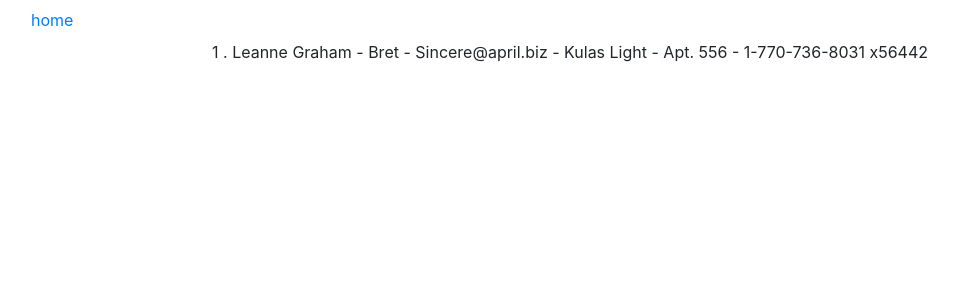
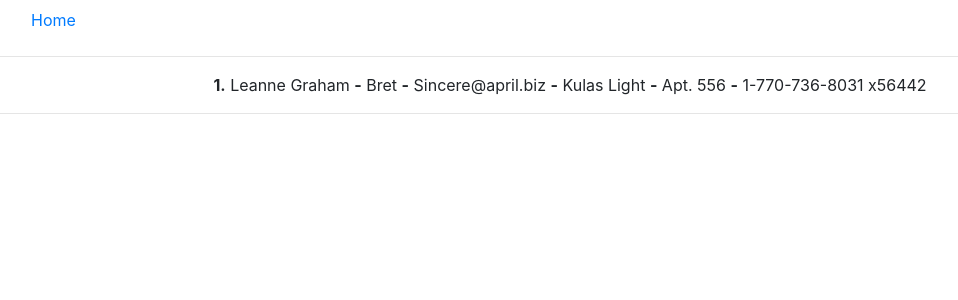
Before and after one commit to SalaHmT/ng-Project, an Angular app: page /details/1 in a window 1280 px wide. Shown: the top 300 px of the page, without its empty margins (70-1028 px from the left). Built offline with nearby package versions, Linux system fonts and the light colour scheme.

Commit message:
not-important

```diff
--- a/src/app/employee/employee.component.html
+++ b/src/app/employee/employee.component.html
@@ -1,7 +1,7 @@
 <div style="list-style-position: inside ;text-align: center; ">
   <div>
     <hr />
-    <h2 style="color: gray;">Listes Employees</h2>
+    <h2 style="color: gray;"><strong>L</strong>istes Employees</h2>
     <hr />
   </div>
 
--- a/src/app/list-emp/list-emp.component.html
+++ b/src/app/list-emp/list-emp.component.html
@@ -2,7 +2,12 @@
 <div>
   {{ done(empid - 1) }}
 </div>
+<hr />
 <div style="list-style-position: inside ;text-align: center; ">
-  {{ emp.id }} . {{ emp.name }} - {{ emp.username }} - {{ emp.email }} -
-  {{ emp.address.street }} - {{ emp.address.suite }} - {{ emp.phone }}
+  <strong>{{ emp.id }}</strong> <strong>.</strong> {{ emp.name }}
+  <strong>-</strong> {{ emp.username }} <strong>-</strong> {{ emp.email }}
+  <strong>-</strong> {{ emp.address.street }} <strong>-</strong>
+  {{ emp.address.suite }} <strong>-</strong>
+  {{ emp.phone }}
 </div>
+<hr />
--- a/src/app/navbar/navbar.component.html
+++ b/src/app/navbar/navbar.component.html
@@ -1,7 +1,7 @@
 <div class="container">
   <ul class="nav">
     <li class="nav-item">
-      <a class="nav-link" routerLink="/empname">home</a>
+      <a class="nav-link" routerLink="/empname">Home</a>
     </li>
   </ul>
 </div>
--- a/src/app/not-found/not-found.component.html
+++ b/src/app/not-found/not-found.component.html
@@ -1 +1,2 @@
-<p>not-found works!</p>
+<app-navbar></app-navbar>
+<h1 class="text-center" style="color: gray;">Erreur NotFound</h1>
```
